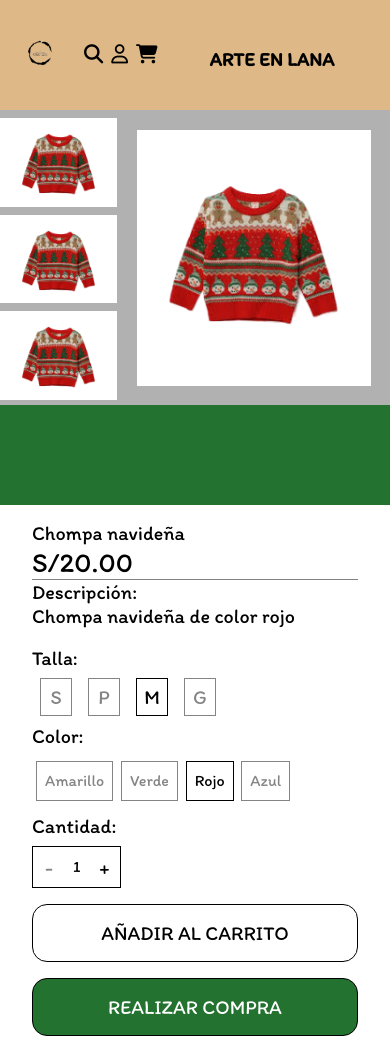
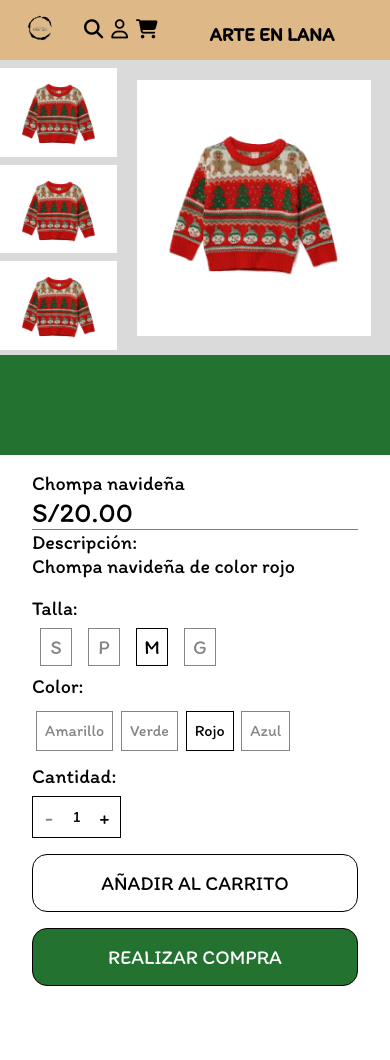
Before and after one commit to RTony1/Arte-en-Lana, a PHP site: page /compra.html in a window 390 px wide. After the commit the page ends 986 px from the top, so only its background shows below. Run offline with PHP 8.4, Linux system fonts and the light colour scheme; some libraries are stand-ins or nearby versions; some web fonts are replaced.

Commit message:
Add files via upload

```diff
--- a/style.css
+++ b/style.css
@@ -228,7 +228,7 @@
 
 /* Página compra.html */
 .compra-fondo {
-    background-color: rgb(177, 177, 177);
+    background-color: rgb(218, 218, 218);
 }
 
 .chompa-galeria {
@@ -421,11 +421,15 @@
     justify-content: center;
     cursor: pointer;
 }
+.agregar-al-carrito p {
+    user-select: none;
+}
 .realizar-compra {
     background-color: #23722F;
 }
 .realizar-compra p {
     color: white;
+    user-select: none;
 }
 
 @keyframes pulso {
@@ -447,6 +451,7 @@
     .cuadro-titulo {
         flex-wrap: wrap; /*Permite que sus elemento bajen de linea*/
         justify-content: center; /*Permite que sus elementos se centren*/
+        height: clamp(60px, 6.4vh, 70px);
     }
 
     .carrito {
@@ -481,6 +486,7 @@
     }
     .cuerpo {
         flex-wrap: wrap;
+        padding-top: clamp(60px, 6.4vh, 70px);;
     }
     .chompa-espacio {
         width: 100%;
```
